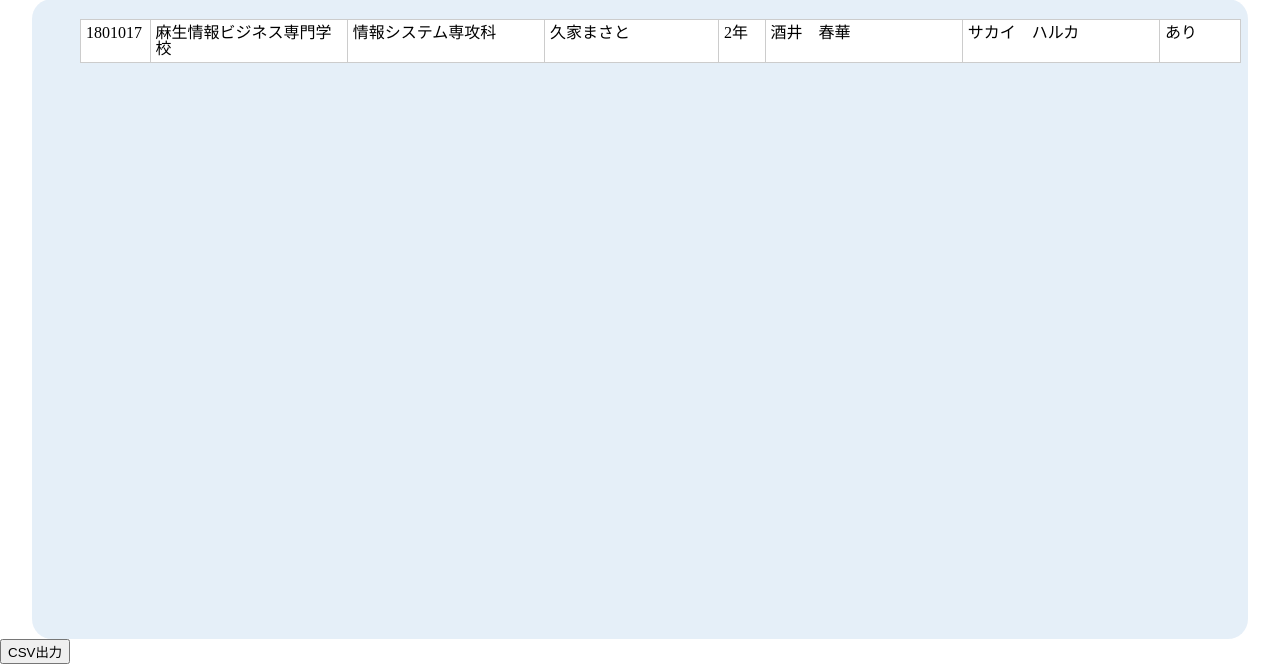
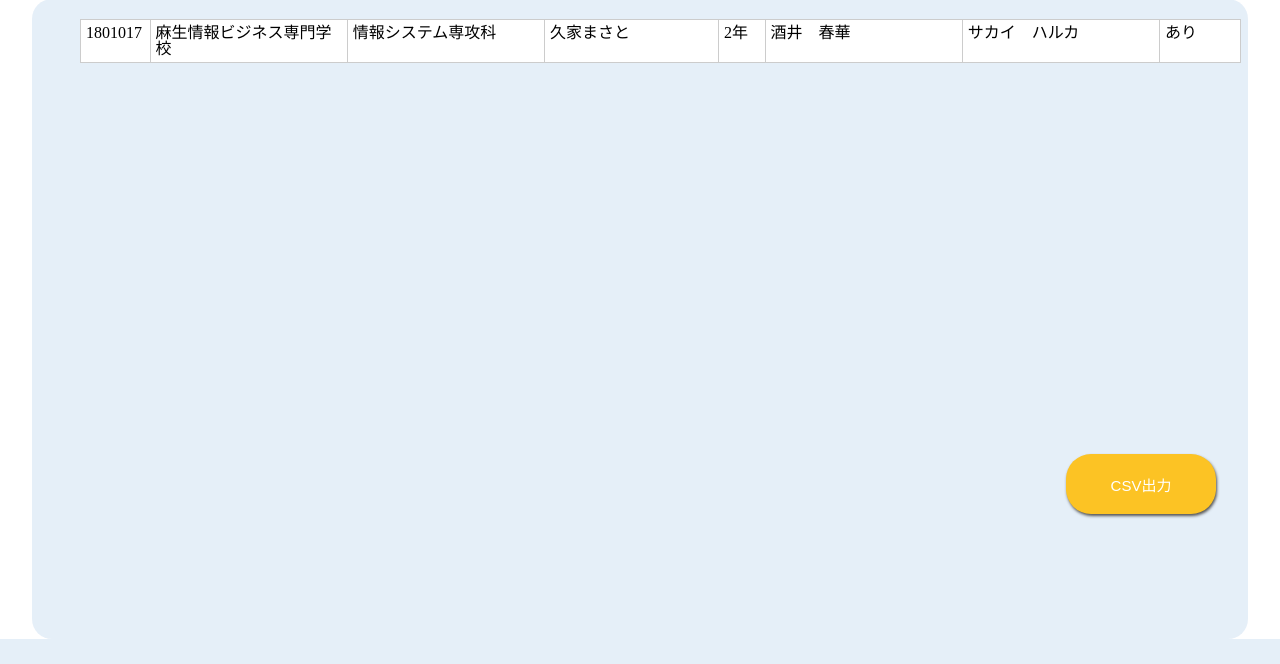
Before and after one commit to 2000Nezox/abroad_web, a PHP site: page /main/index.php in a window 1280 px wide. Shown: the part 272-936 px from the top of the page. After the commit the page ends 911 px from the top, so only its background shows below. Run offline with PHP 8.4, Linux system fonts and the light colour scheme.

Commit message:
メインページ完成！

```diff
--- a/css/main_index.css
+++ b/css/main_index.css
@@ -109,6 +109,16 @@ table select {
     background: white;
 }
 
-button{
-
+.button-csv button{
+    position: absolute;
+    right: 5%;
+    bottom: 1.7%;
+    background: #FCC324;
+    color: white;
+    width: 10em;
+    height: 4em;
+    border-radius: 25px;
+    font-size: 15px;
+    border: none;
+    box-shadow: 1px 2px 3px #555555;
 }
--- a/main/index.php
+++ b/main/index.php
@@ -103,7 +103,10 @@
         </table>
     </div>
 
-    <button>CSV出力</button>
+    <div class="button-csv">
+        <button>CSV出力</button>
+    </div>
+
 
 </body>
 </html>
```
